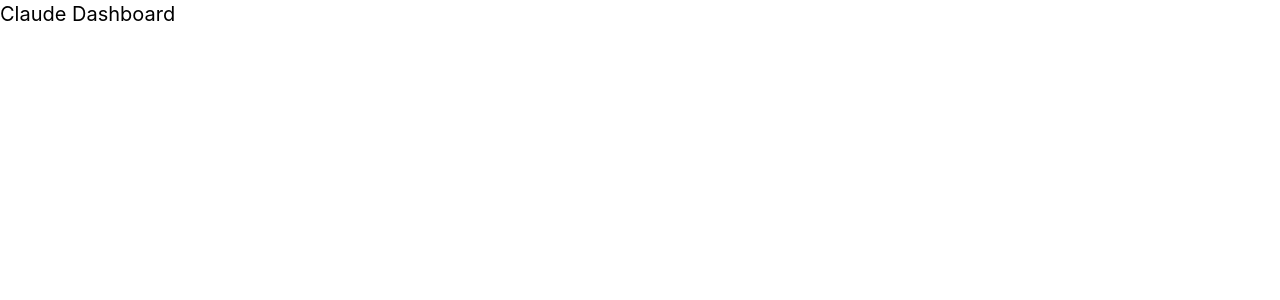
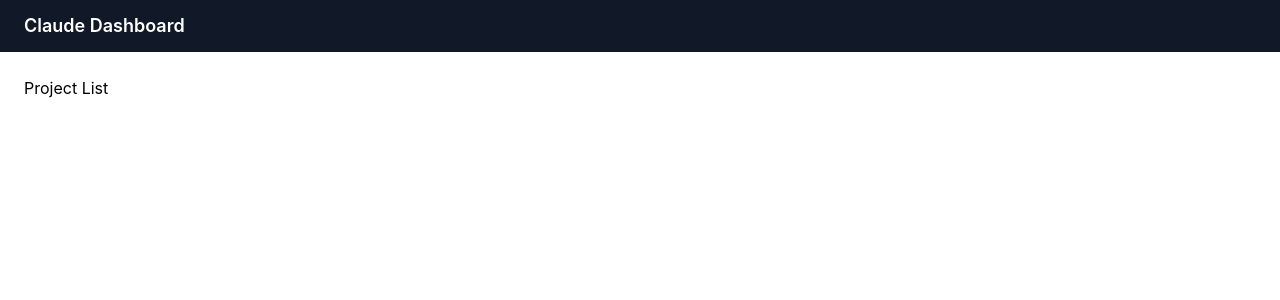
Before and after one commit to hjb2722404/claude-dashboard, a React (Vite) app: page / in a window 1280 px wide. Shown: the top 300 px of the page. Built offline with nearby package versions, Linux system fonts and the light colour scheme.

Commit message:
feat: set up frontend routing with react-router-dom and layout
Add BrowserRouter with routes for project list and session view,
plus header bar with "Claude Dashboard" title. Create placeholder
page components for ProjectList and SessionView.

```diff
--- a/src/App.tsx
+++ b/src/App.tsx
@@ -1,5 +1,24 @@
+import { BrowserRouter, Routes, Route } from 'react-router-dom';
+import ProjectList from './pages/ProjectList';
+import SessionView from './pages/SessionView';
+
 function App() {
-  return <div className="text-xl">Claude Dashboard</div>;
+  return (
+    <BrowserRouter>
+      <div className="h-screen flex flex-col">
+        <header className="bg-gray-900 text-white px-6 py-3 flex items-center justify-between">
+          <h1 className="text-lg font-semibold">Claude Dashboard</h1>
+        </header>
+        <div className="flex-1 flex overflow-hidden">
+          <Routes>
+            <Route path="/" element={<ProjectList />} />
+            <Route path="/project/:projectPath" element={<SessionView />} />
+            <Route path="/project/:projectPath/session/:sessionId" element={<SessionView />} />
+          </Routes>
+        </div>
+      </div>
+    </BrowserRouter>
+  );
 }
 
 export default App;
--- /dev/null
+++ b/src/pages/ProjectList.tsx
@@ -0,0 +1,5 @@
+function ProjectList() {
+  return <div className="flex-1 p-6">Project List</div>;
+}
+
+export default ProjectList;
--- /dev/null
+++ b/src/pages/SessionView.tsx
@@ -0,0 +1,5 @@
+function SessionView() {
+  return <div className="flex-1 p-6">Session View</div>;
+}
+
+export default SessionView;
```
